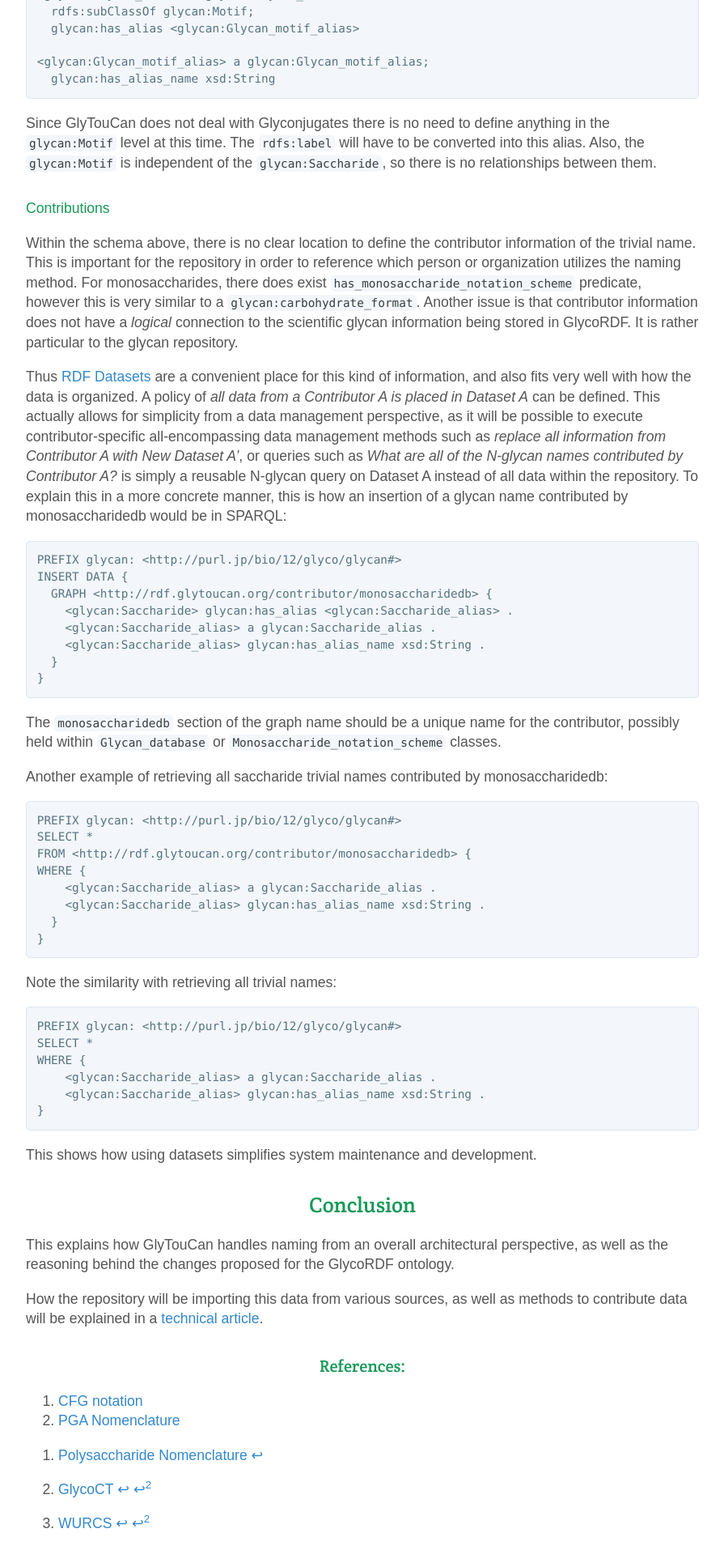
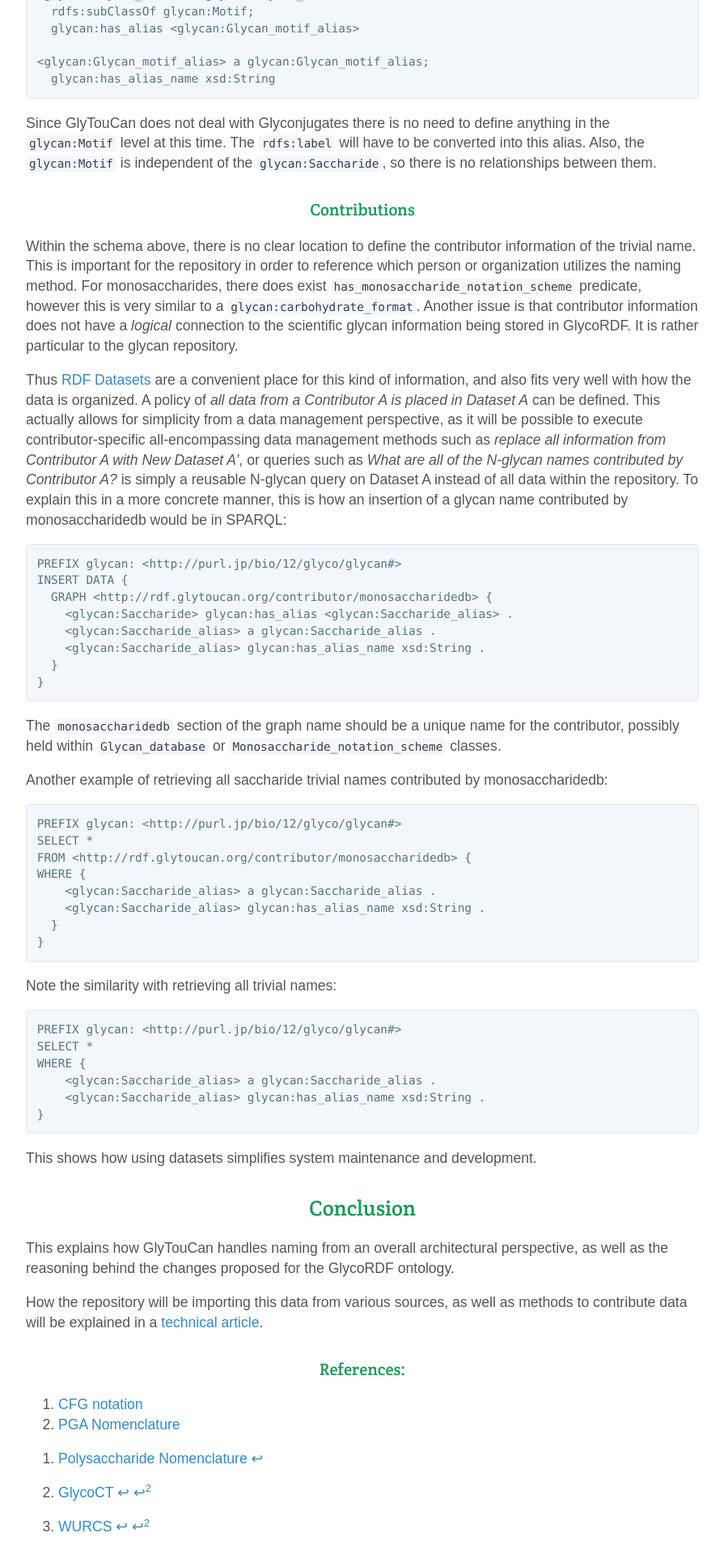
Before and after one commit to glytoucan/glytoucan, a Jekyll site: the page built from system/name.md, in a window 1280 px wide. Shown: the part 2980-4894 px from the top of the page at 81% size, without its empty margins (192-1087 px from the left). Built offline with Jekyll 4.4.1, drawn with Linux system fonts in a browser that asks for light colours; nearby versions of some CDN libraries.

Commit message:
stash pulled

```diff
--- a/system/name.md
+++ b/system/name.md
@@ -87,7 +87,7 @@
 
 Since GlyTouCan does not deal with Glyconjugates there is no need to define anything in the `glycan:Motif` level at this time.  The `rdfs:label` will have to be converted into this alias.  Also, the `glycan:Motif` is independent of the `glycan:Saccharide`, so there is no relationships between them.
 
-#### Contributions
+### Contributions
 
 Within the schema above, there is no clear location to define the contributor information of the trivial name.  This is important for the repository in order to reference which person or organization utilizes the naming method.  For monosaccharides, there does exist `has_monosaccharide_notation_scheme` predicate, however this is very similar to a `glycan:carbohydrate_format`.  Another issue is that contributor information does not have a _logical_ connection to the scientific glycan information being stored in GlycoRDF.  It is rather particular to the glycan repository.
 
```
